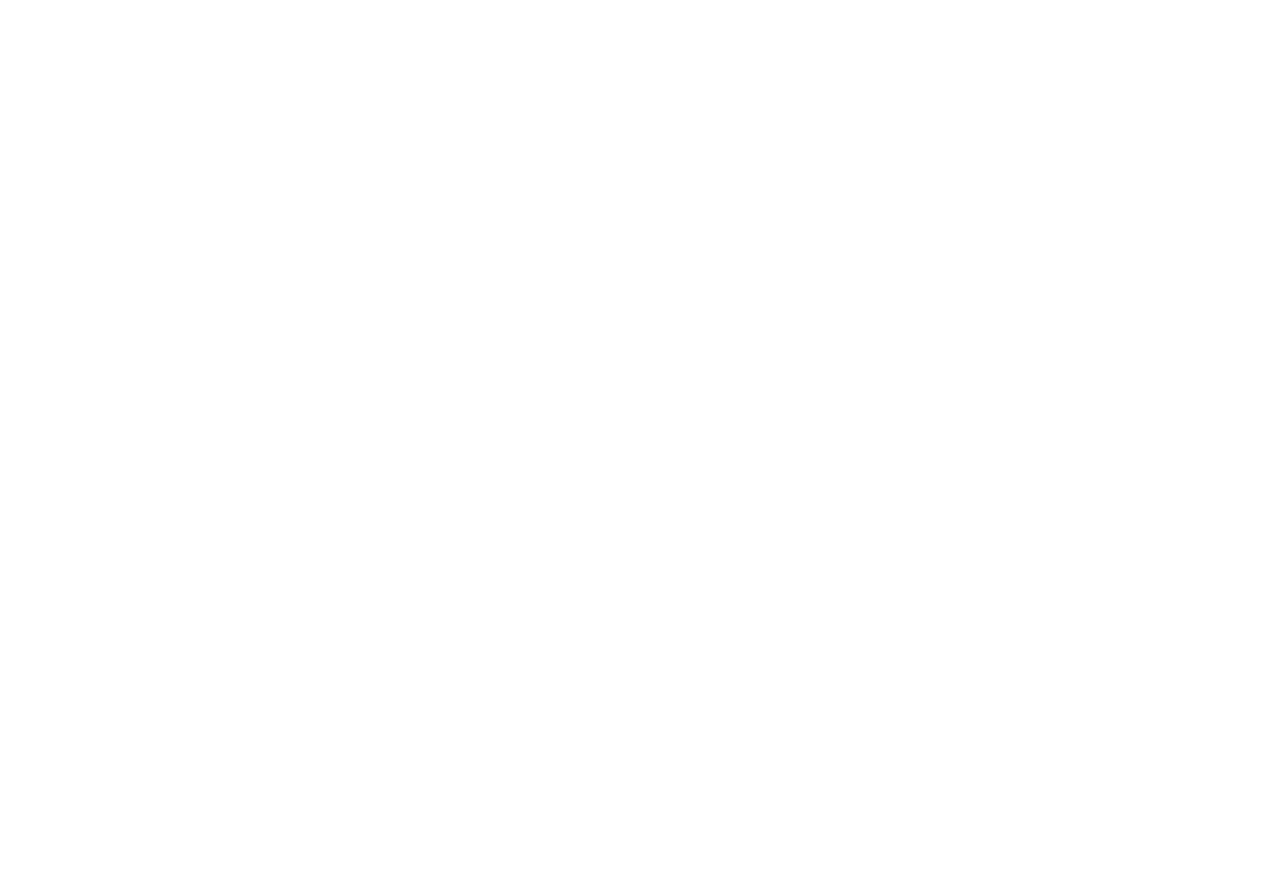
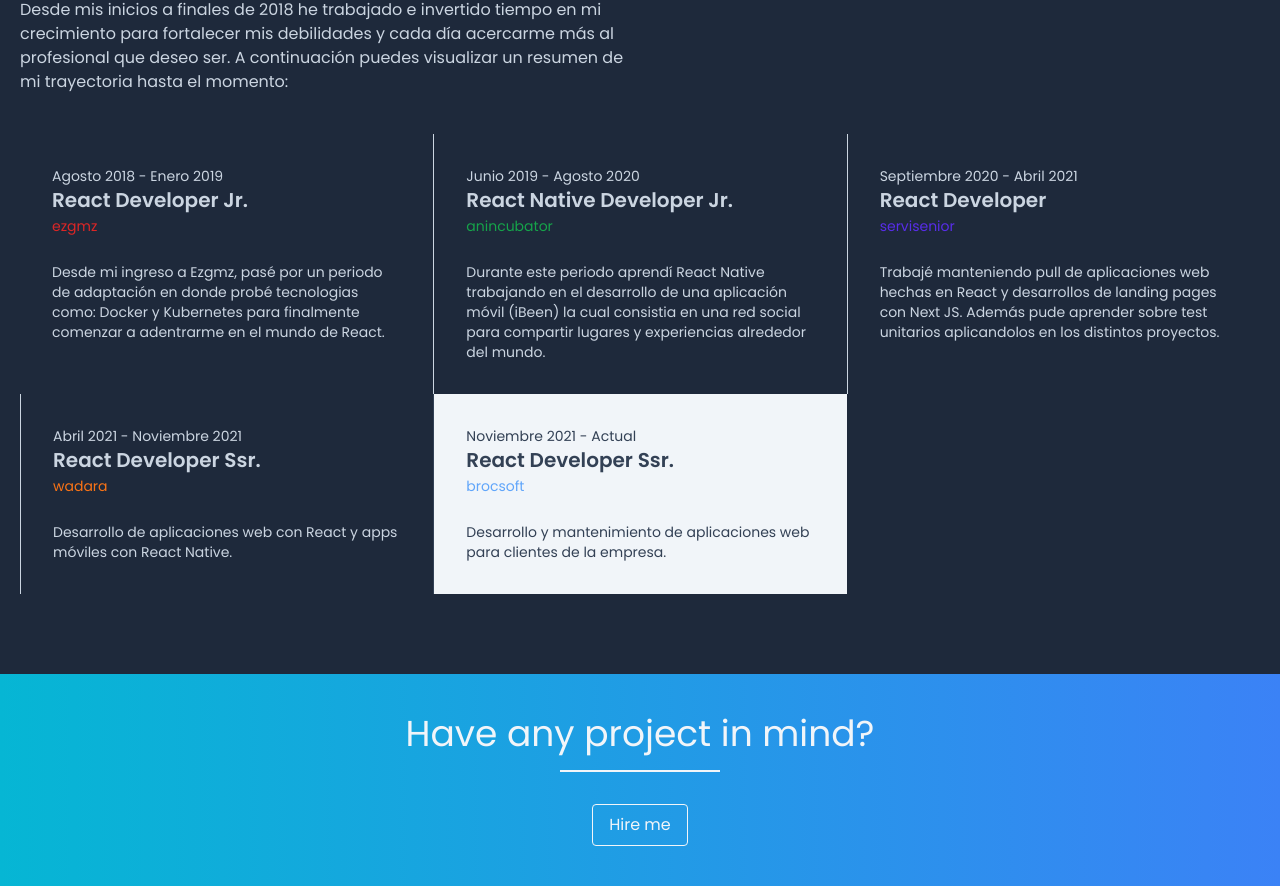
Before and after one commit to Felixmp7/portfolio-v2, a Next.js app: page / in a window 1280 px wide. Shown: the part 1618-2504 px from the top of the page. Before the commit the page ends 1468 px from the top, so only its background shows below. Built offline with nearby package versions, Linux system fonts and the light colour scheme.

Commit message:
Importa experiencias y call to action

```diff
--- a/pages/index.tsx
+++ b/pages/index.tsx
@@ -2,26 +2,17 @@
 import PageHead from '@components/PageHead';
 import Welcome from '@components/Welcome';
 import PersonalInfo from '@components/PersonalInfo';
+import Experiences from '@components/experience/Experiences';
+import CallToAction from '@components/CallToAction';
 
 const Home: NextPage = () => (
-    <div className="h-screen bg-black">
+    <>
         <PageHead />
         <Welcome />
         <PersonalInfo />
-        {/* <footer className="">
-            <a
-                href="https://vercel.com?utm_source=create-next-app&utm_medium=default-template&utm_campaign=create-next-app"
-                target="_blank"
-                rel="noopener noreferrer"
-            >
-                Powered by
-                {' '}
-                <span className="">
-                    <Image src="/vercel.svg" alt="Vercel Logo" width={72} height={16} />
-                </span>
-            </a>
-        </footer> */}
-    </div>
+        <Experiences />
+        <CallToAction />
+    </>
 );
 
 export default Home;
```
